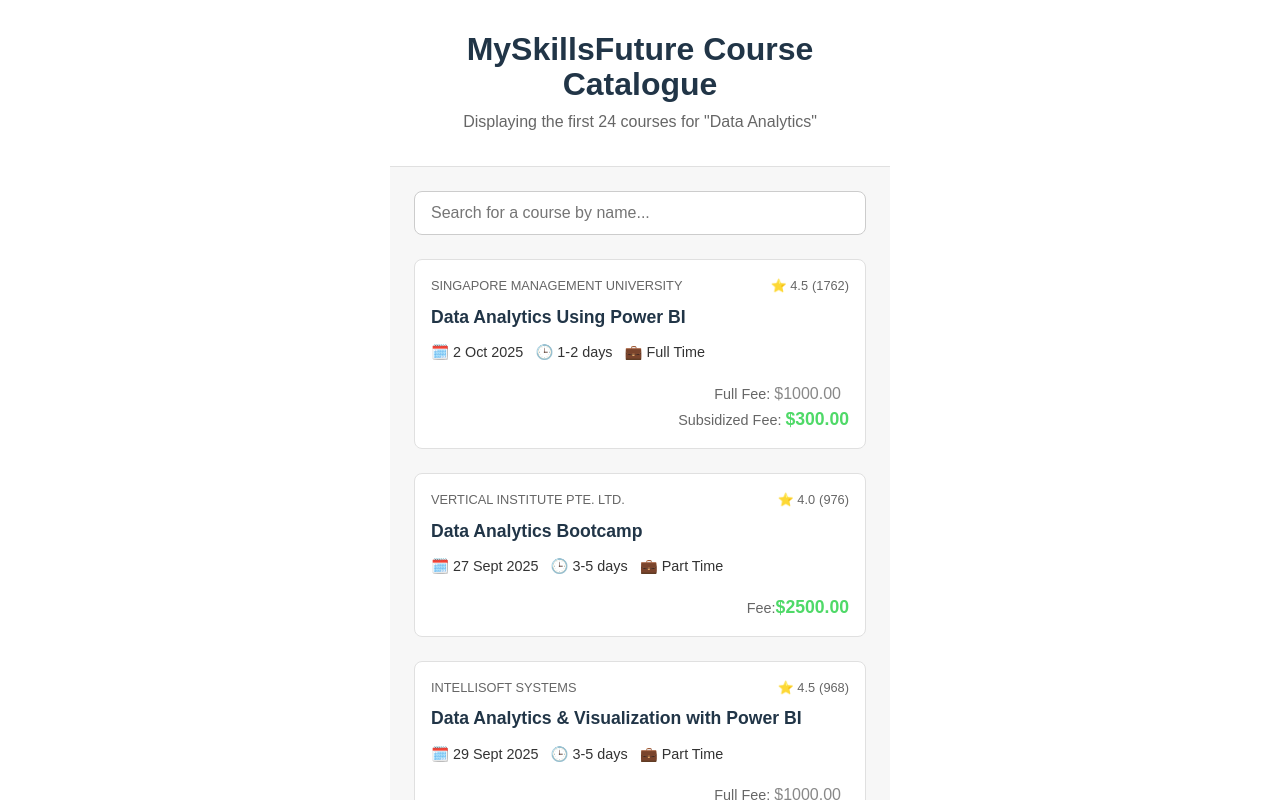
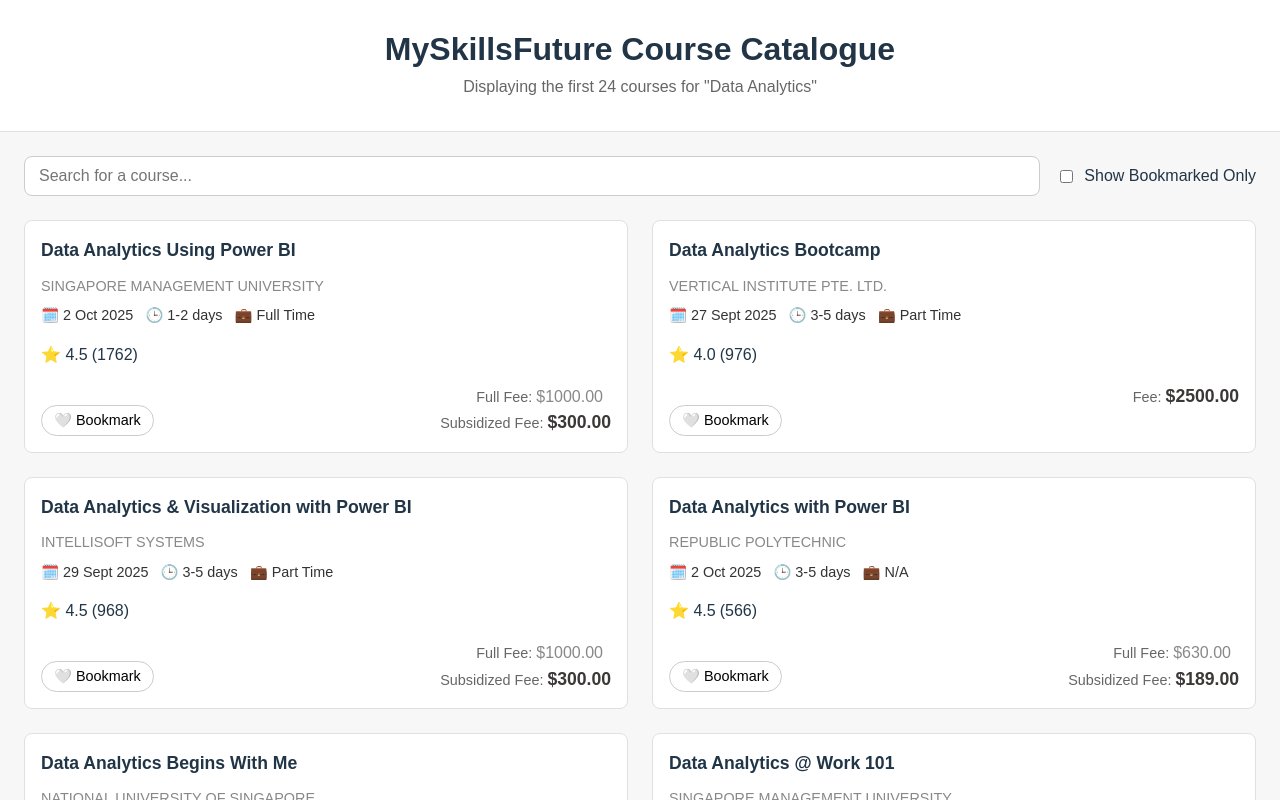
Before and after one commit to owenong1/SFLite, a React (Vite) app: page / in a window 1280 px wide. Shown: the top 800 px of the page. Built offline with nearby package versions, Linux system fonts and the light colour scheme.

Commit message:
Implemented Bookmark Feature and direct links to course website
Implemented Bookmark Feature that lets users bookmark courses. Added support to filter Courselist by bookmarks. Added direct links to course website on course detail page.

```diff
--- a/src/App.tsx
+++ b/src/App.tsx
@@ -1,9 +1,11 @@
 import { BrowserRouter as Router, Routes, Route } from 'react-router-dom';
 import CourseListPage from './pages/CourseListPage';
 import CourseDetailsPage from './pages/CourseDetailsPage';
+import { BookmarkProvider } from './context/BookmarkContext';
 
 function App() {
   return (
+    <BookmarkProvider>
       <Router>
         <Routes>
           <Route path="/" element={<CourseListPage />} />
@@ -11,6 +13,7 @@
           <Route path="/course/:courseId" element={<CourseDetailsPage />} />
         </Routes>
       </Router>
+    </BookmarkProvider>
   );
 }
 
--- /dev/null
+++ b/src/components/BookmarkButton.css
@@ -0,0 +1,22 @@
+.bookmark-button {
+  position: absolute;
+  bottom: 16px;
+  left: 16px;
+  background: none;
+  border: 1px solid #ccc;
+  border-radius: 20px;
+  padding: 6px 12px;
+  cursor: pointer;
+  transition: all 0.2s ease;
+  font-size: 0.9rem;
+}
+
+.bookmark-button:hover {
+  background-color: #f0f0f0;
+}
+
+.bookmark-button.bookmarked {
+  border-color: #ffcece;
+  background-color: #ffcece;
+  color: rgb(4, 1, 1);
+}
--- /dev/null
+++ b/src/components/BookmarkButton.tsx
@@ -0,0 +1,30 @@
+import { useBookmarks } from '../context/BookmarkContext';
+import './BookmarkButton.css';
+
+interface BookmarkButtonProps {
+  courseId: string;
+}
+
+const BookmarkButton = ( { courseId } : BookmarkButtonProps ) => {
+    const { isBookmarked, addBookmark, removeBookmark } = useBookmarks();
+    const bookmarked = isBookmarked(courseId);
+
+    const handleClick = (e: React.MouseEvent) => {
+        e.preventDefault();
+        e.stopPropagation();
+
+        if (bookmarked) {
+            removeBookmark(courseId);
+        } else {
+            addBookmark(courseId);
+        }
+    }
+
+    return (
+    <button onClick={handleClick} className={`bookmark-button ${bookmarked ? 'bookmarked' : ''}`}>
+      {bookmarked ? '❤️ Bookmarked' : '🤍 Bookmark'}
+    </button>
+    );
+};
+
+export default BookmarkButton;
--- a/src/components/CourseCard.css
+++ b/src/components/CourseCard.css
@@ -1,4 +1,5 @@
 .course-card {
+  position: relative;
   display: block;
   border: 1px solid #e0e0e0;
   border-radius: 8px;
@@ -13,11 +14,17 @@
   box-shadow: 0 4px 12px rgba(0, 0, 0, 0.1);
 }
 
-.card-header {
+.provider-name {
+  font-size: 0.9rem;
+  color: #888;
+}
+
+.card-mainline {
   display: flex;
   justify-content: space-between;
   font-size: 0.8rem;
   color: #666;
+  margin-top: 8px;
   margin-bottom: 8px;
 }
 
@@ -61,5 +68,5 @@
 
 .subsidized-fee {
   font-weight: bold;
-  color: #4fd968; /* A greenish color to stand out */
+  color: #3c3838; /* A greenish color to stand out */
 }
--- a/src/components/CourseCard.tsx
+++ b/src/components/CourseCard.tsx
@@ -1,6 +1,8 @@
+import type { CourseSummary } from '../types';
 import { Link } from 'react-router-dom';
-import type { CourseSummary } from '../types';
+import BookmarkButton from './BookmarkButton';
 import './CourseCard.css';
+
 
 interface CourseCardProps {
   course: CourseSummary;
@@ -9,15 +11,13 @@
 const CourseCard = ({ course }: CourseCardProps) => {
   return (
     <Link to={`/course/${course.id}`} className="course-card">
-      <div className="card-header">
-        <span className="provider-name">{course.providerName}</span>
-        <div className="rating">
-          <span>⭐ {course.starRating.toFixed(1)}</span>
-          <span className="rating-count">({course.ratingCount})</span>
-        </div>
-      </div>
 
       <h3 className="course-title">{course.title}</h3>
+
+      <div className="card-mainline">
+        <span className="provider-name">{course.providerName}</span>
+
+      </div>
 
       <div className="card-details">
         <span>🗓️ {course.upcomingRunDate}</span>
@@ -25,7 +25,13 @@
         <span>💼 {course.trainingMode}</span>
       </div>
 
+      <div className="rating">
+          <span>⭐ {course.starRating.toFixed(1)}</span>
+          <span className="rating-count">({course.ratingCount})</span>
+        </div>
+
       <div className="card-footer">
+
         {course.subsidizedFee !== undefined ? (
           /// Case 1: Subsidized fee exists. Show both fees.
           <>
@@ -41,11 +47,14 @@
         ) : (
           // Case 2: Only full fee exists.
           <div className="fee-row">
-            <span className="fee-label">Fee:</span>
+            <span className="fee-label">Fee: </span>
             <span className="subsidized-fee">${course.fullFee.toFixed(2)}</span>
           </div>
         )}
       </div>
+
+      <BookmarkButton courseId={course.id} />
+
     </Link>
   );
 };
--- a/src/components/CourseList.css
+++ b/src/components/CourseList.css
@@ -4,20 +4,45 @@
      - On small screens, 1 column.
      - On larger screens, as many 350px columns as can fit.
   */
-  grid-template-columns: repeat(auto-fill, minmax(350px, 1fr));
+  grid-template-columns: repeat(auto-fill, minmax(500px, 1fr));
   gap: 24px; /* The space between the cards */
   padding: 24px; /* Some space around the whole grid */
 }
 
-.search-bar-container {
-  padding: 24px 24px 0 24px; /* Add padding, but no bottom padding */
+.controls-container {
+  display: flex;
+  flex-wrap: wrap;
+  justify-content: space-between;
+  align-items: center;
+  gap: 16px;
+  padding: 24px 24px 0 24px;
 }
 
 .search-input {
-  width: 100%;
-  padding: 12px 16px;
+  flex-grow: 1; /* Allows the search input to take up available space */
+  min-width: 250px;
+  padding: 10px 14px;
   font-size: 1rem;
   border: 1px solid #ccc;
   border-radius: 8px;
-  box-sizing: border-box; /* Ensures padding doesn't affect width */
 }
+
+.bookmark-filter {
+  display: flex;
+  align-items: center;
+  gap: 8px;
+}
+
+.bookmark-filter label {
+  cursor: pointer;
+  user-select: none; /* Prevents text selection on click */
+}
+
+.no-results-message {
+  padding: 48px;
+  text-align: center;
+  color: #666;
+  grid-column: 1 / -1; /* Make the message span all columns */
+}
+
+/* ... (the .course-list grid styles remain the same) ... */
--- a/src/components/CourseList.tsx
+++ b/src/components/CourseList.tsx
@@ -4,18 +4,16 @@
 import { getCourseSummaries } from '../helper/course-summary-retriever';
 import type { CourseSummary } from '../types';
 import CourseCard from './CourseCard';
+import { useBookmarks } from '../context/BookmarkContext';
 import './CourseList.css';
 
 const CourseList = () => {
-  // State for the search input's value
+
   const [searchQuery, setSearchQuery] = useState('');
-
-  // State to hold the original, complete list of all courses.
   const [allCourses, setAllCourses] = useState<CourseSummary[]>([]);
-
-  // State to hold the courses that are currently being displayed.
-  // This list will change based on the search query.
   const [filteredCourses, setFilteredCourses] = useState<CourseSummary[]>([]);
+  const [showBookmarksOnly, setShowBookmarksOnly] = useState(false); // State for show bookmark toggle
+  const { bookmarkedIds } = useBookmarks();
 
   // Fetch the full dataset once when the component first mounts.
   useEffect(() => {
@@ -24,46 +22,57 @@
     setFilteredCourses(allCourseData); // Initially, show all courses
   }, []);
 
-  // To run whenever the 'searchQuery' or 'allCourses' state changes.
+  // To adjust list whenever the 'searchQuery' or 'allCourses' state changes.
   useEffect(() => {
+    let currentCourses = allCourses
 
-    const filterCourses = () => {
-      if (!searchQuery) {
-        // If the search query is empty, show all courses.
-        setFilteredCourses(allCourses);
-        return;
-      }
-
-      // Filter the 'allCourses' list based on the query.
-      const filtered = allCourses.filter(course =>
-        // A simple, case-insensitive search on the course title.
+    if (searchQuery) {
+      currentCourses = currentCourses.filter(course =>
         course.title.toLowerCase().includes(searchQuery.toLowerCase())
       );
-      setFilteredCourses(filtered);
-    };
+    }
 
-    filterCourses();
-  }, [searchQuery, allCourses]); // dependency array for this effect.
+    if (showBookmarksOnly) {
+      currentCourses = currentCourses.filter(course =>
+        bookmarkedIds.includes(course.id));
+    }
+
+    setFilteredCourses(currentCourses);
+
+  }, [searchQuery, allCourses, showBookmarksOnly, bookmarkedIds]);
 
   return (
     // Use a React.Fragment <> to return multiple elements at the same level.
     <>
-      {/* --- SEARCH BAR UI --- */}
-      <div className="search-bar-container">
+      {/* --- CONTROLS --- */}
+      <div className="controls-container">
         <input
           type="text"
-          placeholder="Search for a course by name..."
+          placeholder="Search for a course..."
           className="search-input"
           value={searchQuery}
           onChange={e => setSearchQuery(e.target.value)}
         />
+        <div className="bookmark-filter">
+          <input
+            type="checkbox"
+            id="bookmark-toggle"
+            checked={showBookmarksOnly}
+            onChange={e => setShowBookmarksOnly(e.target.checked)}
+          />
+          <label htmlFor="bookmark-toggle">Show Bookmarked Only</label>
+        </div>
       </div>
 
       {/* --- COURSE GRID --- */}
       <div className="course-list">
-        {filteredCourses.map(course => (
-          <CourseCard key={course.id} course={course} />
-        ))}
+        {filteredCourses.length > 0 ? (
+          filteredCourses.map(course => (
+            <CourseCard key={course.id} course={course} />
+          ))
+        ) : (
+          <p className="no-results-message">No courses found.</p>
+        )}
       </div>
     </>
   );
--- /dev/null
+++ b/src/context/BookmarkContext.tsx
@@ -0,0 +1,59 @@
+import { createContext, useState, useContext, useEffect, type ReactNode } from 'react';
+
+// Helper functions to interact with localStorage
+const getBookmarksFromStorage = (): string[] => {
+  const bookmarks = localStorage.getItem('bookmarkedCourses');
+  return bookmarks ? JSON.parse(bookmarks) : [];
+};
+
+const setBookmarksInStorage = (bookmarks: string[]) => {
+  localStorage.setItem('bookmarkedCourses', JSON.stringify(bookmarks));
+};
+
+interface BookmarkContextType {
+  bookmarkedIds: string[]; // Same as course IDs
+  addBookmark: (id: string) => void;
+  removeBookmark: (id: string) => void;
+  isBookmarked: (id: string) => boolean;
+}
+
+const BookmarkContext = createContext<BookmarkContextType | undefined>(undefined);
+
+// Create a hook for easy access to the context
+export const useBookmarks = () => {
+  const context = useContext(BookmarkContext);
+  if (!context) {
+    throw new Error('useBookmarks must be used within a BookmarkProvider');
+  }
+  return context;
+};
+
+export const BookmarkProvider = ({ children }: { children: ReactNode }) => {
+  // Initialize bookmarks from localStorage
+  const [bookmarkedIds, setBookmarkedIds] = useState<string[]>(getBookmarksFromStorage);
+
+  // Use useEffect to update localStorage whenever the bookmarks change
+  useEffect(() => {
+    setBookmarksInStorage(bookmarkedIds);
+  }, [bookmarkedIds]);
+
+  const addBookmark = (id: string) => {
+    setBookmarkedIds(prev => [...prev, id]);
+  };
+
+  const removeBookmark = (id: string) => {
+    setBookmarkedIds(prev => prev.filter(bookmarkId => bookmarkId !== id));
+  };
+
+  const isBookmarked = (id: string) => {
+    return bookmarkedIds.includes(id);
+  };
+
+  const value = { bookmarkedIds, addBookmark, removeBookmark, isBookmarked };
+
+  return (
+    <BookmarkContext.Provider value={value}>
+      {children}
+    </BookmarkContext.Provider>
+  );
+};
--- a/src/pages/CourseDetailsPage.css
+++ b/src/pages/CourseDetailsPage.css
@@ -4,8 +4,6 @@
   max-width: 1000px;
   margin: 24px auto;
   padding: 24px;
-  background-color: #fff;
-  border-radius: 8px;
   font-family: sans-serif;
 }
 
@@ -14,70 +12,112 @@
   margin-bottom: 24px;
   color: #646cff;
   text-decoration: none;
+  font-weight: 500;
 }
 
 .details-header {
+  display: flex;
+  justify-content: space-between;
   border-bottom: 1px solid #e0e0e0;
   padding-bottom: 16px;
   margin-bottom: 24px;
 }
 
+.header-actions {
+  display: flex;
+  flex-direction: column;
+  position: relative;
+}
+
 .details-title {
   font-size: 2.2rem;
   margin: 0;
+  color: #213547;
 }
 
 .details-provider {
   font-size: 1.2rem;
   color: #666;
-  margin-top: 8px;
+  margin: 8px 0 0 0;
+}
+
+.header-meta {
+  display: flex;
+  align-items: center;
+  gap: 8px;
+  margin-top: 16px;
+  color: #333;
+}
+
+.meta-divider {
+  color: #ccc;
 }
 
 .details-grid {
   display: grid;
-  grid-template-columns: 2fr 1fr; /* 2/3 for main content, 1/3 for sidebar */
+  grid-template-columns: 2fr 1fr;
   gap: 48px;
+}
+
+.detail-section {
+  margin-bottom: 32px;
 }
 
 .detail-section h3 {
   margin-top: 0;
+  margin-bottom: 8px;
+  font-size: 1.4rem;
 }
 
-.fees-section {
+.detail-section p {
+  line-height: 1.6;
+  color: #333;
+}
+
+/* --- Sidebar Styles --- */
+.sidebar-card {
   border: 1px solid #e0e0e0;
   border-radius: 8px;
   padding: 16px;
   margin-bottom: 24px;
+  background-color: #fff;
+}
+
+.sidebar-card strong {
+  display: block;
+  margin-bottom: 8px;
 }
 
 .fee-item {
   display: flex;
   justify-content: space-between;
+  align-items: center;
   margin-bottom: 12px;
 }
-.fee-item:last-child {
-  margin-bottom: 0;
+.fee-item:last-child { margin-bottom: 0; }
+
+.fee-label { color: #666; }
+.fee-value.full-fee { text-decoration: line-through; }
+.fee-value.subsidized-fee { font-size: 1.5rem; font-weight: bold; color: #5ad94f; }
+
+.info-item { margin-bottom: 16px; }
+.info-item:last-child { margin-bottom: 0; }
+.schemes-text { margin: 4px 0 0 0; font-size: 0.9rem; color: #666; }
+
+.skills-tags {
+  display: flex;
+  flex-wrap: wrap;
+  gap: 8px;
+  margin-top: 8px;
 }
 
-.fee-label {
-  color: #666;
+.skill-tag {
+  background-color: #eef2ff;
+  color: #4f46e5;
+  padding: 4px 8px;
+  border-radius: 4px;
+  font-size: 0.85rem;
+  font-weight: 500;
 }
 
-.fee-value.full-fee {
-  text-decoration: line-through;
-}
-
-.fee-value.subsidized-fee {
-  font-size: 1.5rem;
-  font-weight: bold;
-  color: #4fd956;
-}
-
-.info-section .info-item {
-  margin-bottom: 12px;
-}
-
-.status-message {
-  text-align: center;
-  padding: 48px;
-}
+.status-message { text-align: center; padding: 48px; }
--- a/src/pages/CourseListPage.css
+++ b/src/pages/CourseListPage.css
@@ -1,5 +1,5 @@
 .course-list-page {
-  max-width: 500px; /* Set a max width for the content */
+  max-width: 5000px; /* Set a max width for the content */
   margin: 0 auto; /* Center the page content */
   font-family: sans-serif; /* A clean, default font */
   background-color: #f7f7f7; /* A light grey background for the page */
```
Also changed, not shown: src/pages/CourseDetailsPage.tsx (+47 -20 lines). Lines whose indentation alone changed are shown as unchanged.
